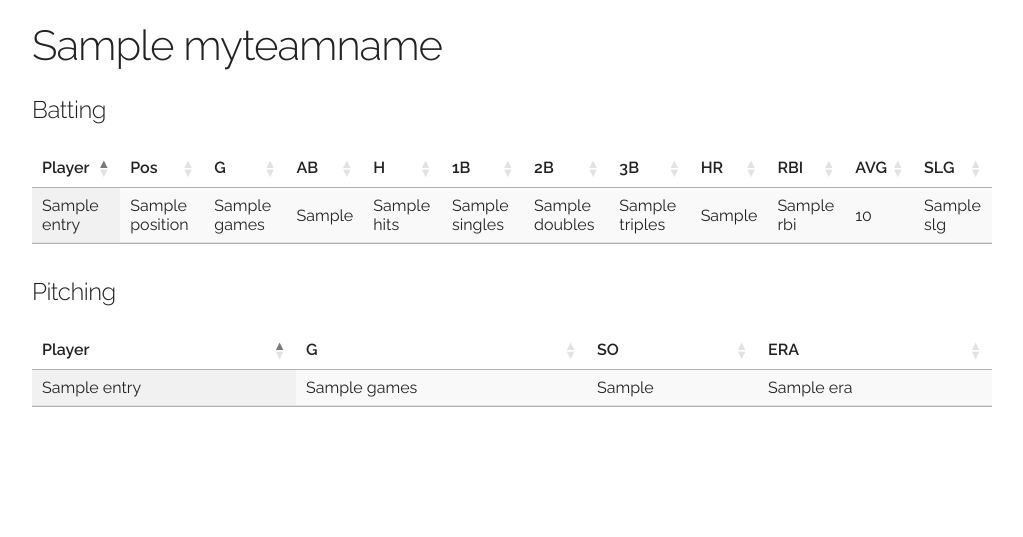
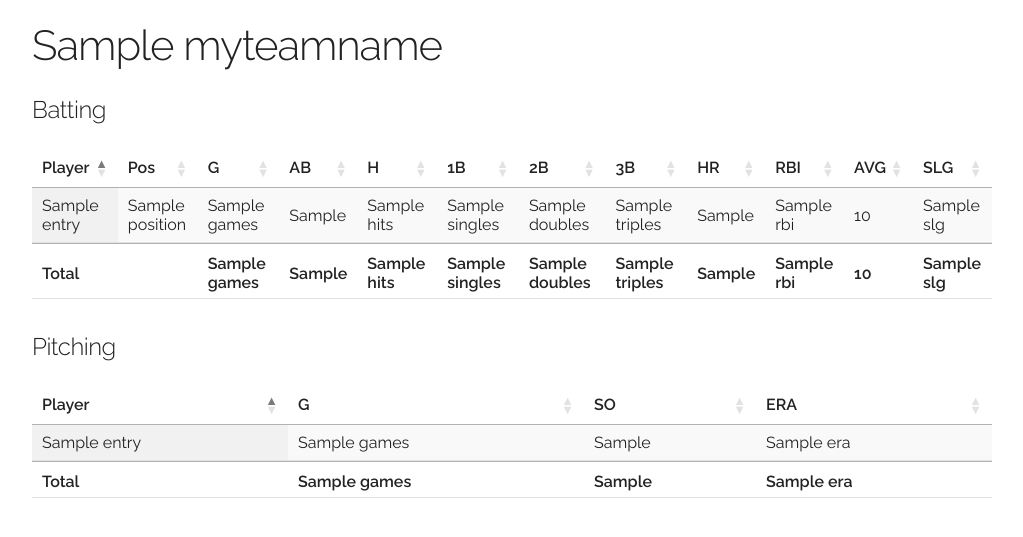
Before and after one commit to clintcolding/SBPlayerStats, a Flask app: template templates/teamstats.html in a window 1280 px wide. Shown: the part 92-629 px from the top of the page, without its empty margins (128-1151 px from the left). Run offline with Flask 2, Linux system fonts and the light colour scheme; the template is opened without the code that fills it: most values are stand-ins (such as "Sample title", 1, 10 or a date in 2020); some libraries are stand-ins or nearby versions.

Commit message:
Added team totals

```diff
--- a/templates/teamstats.html
+++ b/templates/teamstats.html
@@ -22,6 +22,22 @@
                 <th>SLG</th>
             </tr>
         </thead>
+        <tfoot>
+            <tr>
+                <th>Total</th>
+                <th></th>
+                <th>{{ stats.games }}</th>
+                <th>{{ stats.ab }}</th>
+                <th>{{ stats.hits }}</th>
+                <th>{{ stats.singles }}</th>
+                <th>{{ stats.doubles }}</th>
+                <th>{{ stats.triples }}</th>
+                <th>{{ stats.hr }}</th>
+                <th>{{ stats.rbi }}</th>
+                <th>{{ stats.avg }}</th>
+                <th>{{ stats.slg }}</th>
+            </tr>
+        </tfoot>
         <tbody>
         {% for entry in stats.players %}
             <tr>
@@ -52,6 +68,14 @@
                     <th>ERA</th>
                 </tr>
             </thead>
+            <tfoot>
+                <tr>
+                    <th>Total</th>
+                    <th>{{ stats.games }}</th>
+                    <th>{{ stats.so }}</th>
+                    <th>{{ stats.era }}</th>
+                </tr>
+            </tfoot>
             <tbody>
             {% for entry in pitchers %}
             <tr>
```
